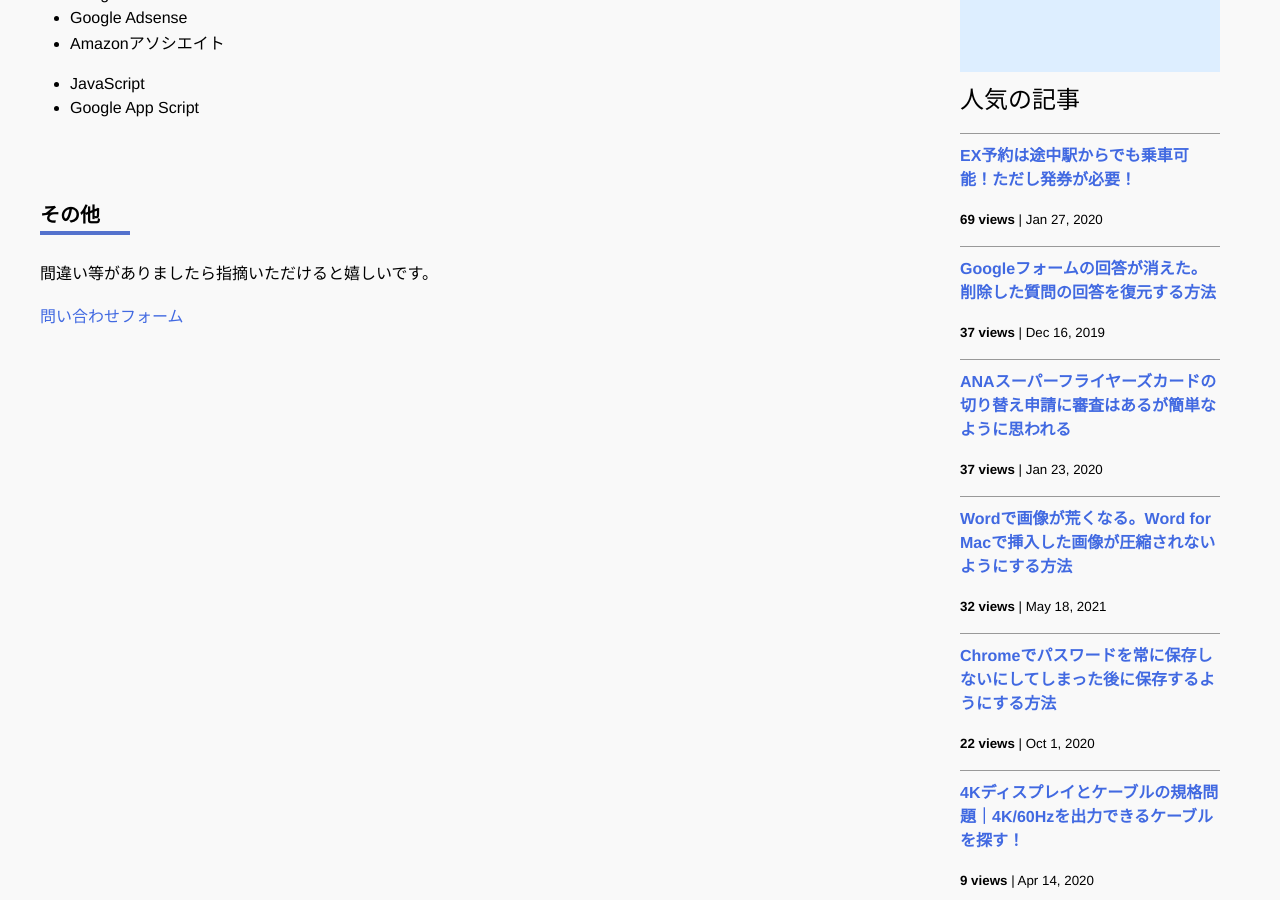
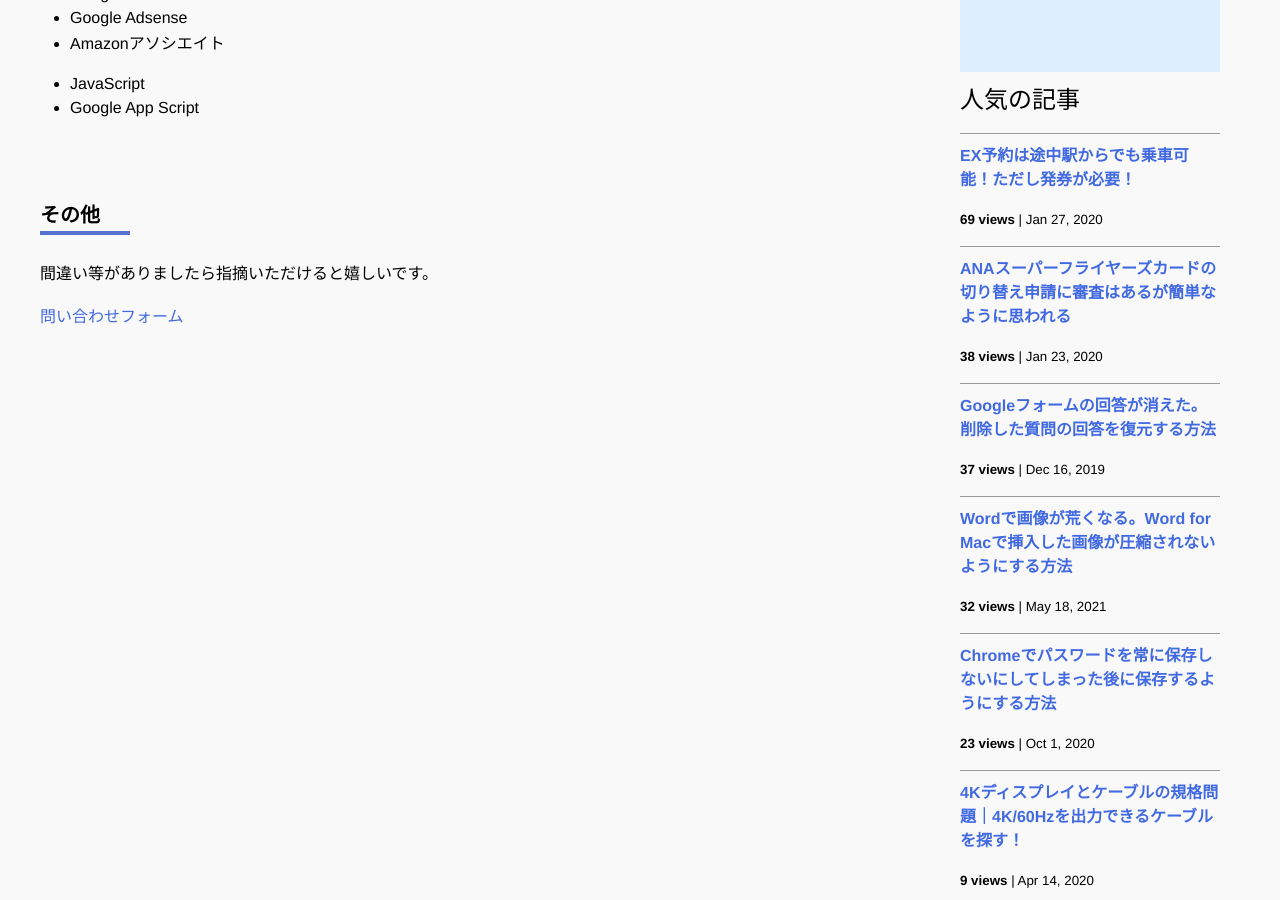
Before and after one commit to iwanaminami/shoyaiwaname, a Jekyll site: the page built from about.markdown, in a window 1280 px wide and 900 px high, scrolled down 741 px. Built offline with Jekyll 4.4.1, drawn with Linux system fonts in a browser that asks for light colours; nearby versions of some CDN libraries; comment, search, counter and statistics services are not loaded.

Commit message:
chore(ga): update _data/popularposts.yml 20260529-0652

```diff
--- a/_data/popularposts.yml
+++ b/_data/popularposts.yml
@@ -1,13 +1,13 @@
 side:
   - view: 69
     url: "/2020/01/27/ex-rideontheway.html"
+  - view: 38
+    url: "/2020/01/23/sfc-judge.html"
   - view: 37
     url: "/2019/12/16/restore-googleform.html"
-  - view: 37
-    url: "/2020/01/23/sfc-judge.html"
   - view: 32
     url: "/2021/05/18/image-compression-word.html"
-  - view: 22
+  - view: 23
     url: "/2020/10/01/googlepassword.html"
   - view: 10
     url: "/"
```
